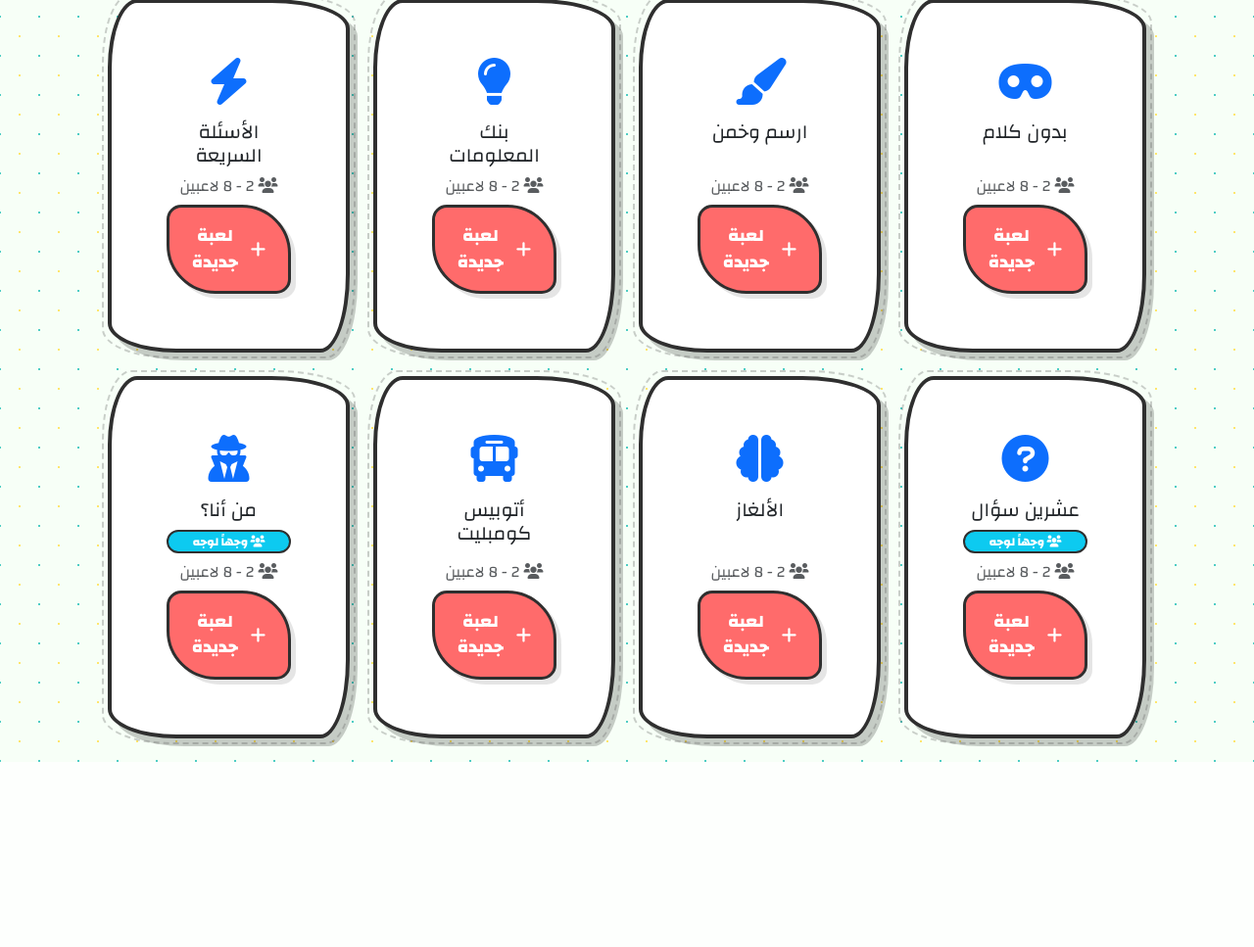
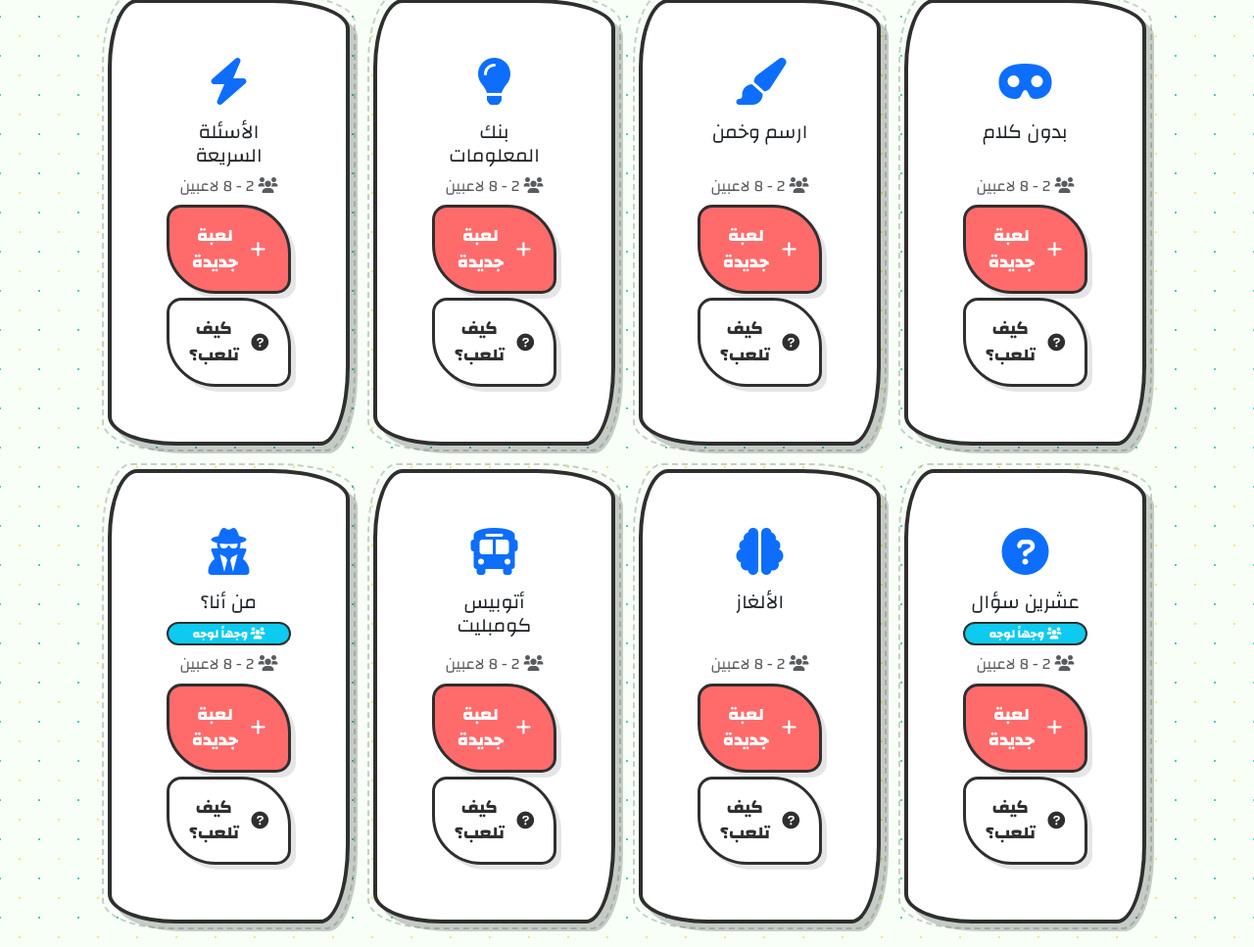
Before and after one commit to engziada/FamilyGamesII, a Flask app: page / in a window 1280 px wide. Shown: the part 143-1110 px from the top of the page at 98% size. Before the commit the page ends 921 px from the top, so only its background shows below. Run offline with Flask 3, Linux system fonts and the light colour scheme; some libraries are stand-ins or nearby versions.

Commit message:
feat: enhanced end-game summary + game rules on index cards
- End-game screen: winner spotlight with avatar, highlights (champion/runner-up/star), total stats, ranked leaderboard with medals, play again button
- Index page: "How to play?" button on every game card opening rules modal
- Rules modal wired for all 8 game types from both index and game pages

```diff
--- a/static/js/gameUI.js
+++ b/static/js/gameUI.js
@@ -119,26 +119,67 @@ const gameUI = (() => {
     const sorted = [...players].sort((a, b) => b.score - a.score);
     const winner = sorted[0];
     const isWinner = winner?.name === myName;
+    const totalPoints = sorted.reduce((s, p) => s + p.score, 0);
+
+    // Player highlights
+    const highlights = [];
+    if (winner) highlights.push({ emoji: '🏆', label: 'البطل', name: winner.name });
+    if (sorted.length >= 2) highlights.push({ emoji: '🥈', label: 'الوصيف', name: sorted[1].name });
+    const mvp = sorted.find(p => p.score > 0 && p.name !== winner?.name);
+    if (mvp) highlights.push({ emoji: '⭐', label: 'نجم اللعبة', name: mvp.name });
 
     gameArea.innerHTML = `
-      <div class="text-center py-5">
-        <h2 class="mb-4">🎉 انتهت اللعبة!</h2>
-        <div class="card mx-auto" style="max-width: 400px;">
+      <div class="text-center py-4 animate__animated animate__fadeIn">
+        <h2 class="mb-3">🎉 انتهت اللعبة!</h2>
+
+        <!-- Winner spotlight -->
+        <div class="card mx-auto mb-3 border-warning" style="max-width: 420px;">
           <div class="card-body">
-            <h4 class="card-title">${isWinner ? '🏆 مبروك! أنت الفائز!' : `🏆 الفائز: ${winner?.name}`}</h4>
-            <p class="display-4 fw-bold text-primary">${winner?.score || 0} نقطة</p>
-            <hr>
-            <table class="table table-sm">
-              <thead><tr><th>اللاعب</th><th class="text-center">النقاط</th></tr></thead>
+            <div class="display-1 mb-2">${winner?.avatar || '🏆'}</div>
+            <h4 class="card-title">${isWinner ? 'مبروك! أنت الفائز!' : `الفائز: ${winner?.name}`}</h4>
+            <p class="display-4 fw-bold text-primary mb-0">${winner?.score || 0}</p>
+            <small class="text-muted">نقطة</small>
+          </div>
+        </div>
+
+        <!-- Highlights -->
+        ${highlights.length > 0 ? `
+        <div class="d-flex justify-content-center gap-3 mb-3 flex-wrap">
+          ${highlights.map(h => `
+            <div class="text-center px-3">
+              <div class="fs-3">${h.emoji}</div>
+              <div class="fw-bold small">${h.label}</div>
+              <div class="text-muted small">${h.name}</div>
+            </div>
+          `).join('')}
+        </div>` : ''}
+
+        <!-- Stats -->
+        <div class="d-flex justify-content-center gap-4 mb-3 text-muted small">
+          <span><i class="fas fa-users"></i> ${sorted.length} لاعبين</span>
+          <span><i class="fas fa-star"></i> ${totalPoints} نقطة إجمالي</span>
+        </div>
+
+        <!-- Leaderboard -->
+        <div class="card mx-auto" style="max-width: 420px;">
+          <div class="card-body p-0">
+            <table class="table table-sm mb-0">
+              <thead><tr><th>#</th><th>اللاعب</th><th class="text-center">النقاط</th></tr></thead>
               <tbody>
                 ${sorted.map((p, i) => `<tr${p.name === myName ? ' class="table-primary"' : ''}>
-                  <td>${i === 0 ? '🥇' : i === 1 ? '🥈' : i === 2 ? '🥉' : ''} ${p.name}</td>
+                  <td>${i === 0 ? '🥇' : i === 1 ? '🥈' : i === 2 ? '🥉' : `${i + 1}`}</td>
+                  <td>${p.avatar || ''} ${p.name}</td>
                   <td class="text-center fw-bold">${p.score}</td>
                 </tr>`).join('')}
               </tbody>
             </table>
-            <a href="/" class="btn btn-primary mt-3">العودة للرئيسية</a>
           </div>
+        </div>
+
+        <!-- Actions -->
+        <div class="d-flex justify-content-center gap-2 mt-3">
+          <a href="/" class="btn btn-primary"><i class="fas fa-home"></i> الرئيسية</a>
+          <button class="btn btn-success" onclick="location.reload()"><i class="fas fa-redo"></i> العب مرة تانية</button>
         </div>
       </div>
     `;
--- a/templates/index.html
+++ b/templates/index.html
@@ -19,8 +19,11 @@
                     {% endif %}
                     <div class="mt-auto">
                         <span class="text-muted d-block mb-2"><i class="fas fa-users"></i> 2 - 8 لاعبين</span>
-                        <button class="btn btn-primary w-100 create-game-btn" data-game-type="{{ key }}">
+                        <button class="btn btn-primary w-100 create-game-btn mb-1" data-game-type="{{ key }}">
                             <i class="fas fa-plus"></i> لعبة جديدة
+                        </button>
+                        <button class="btn btn-outline-info btn-sm w-100 rules-btn" data-game-type="{{ key }}">
+                            <i class="fas fa-question-circle"></i> كيف تلعب؟
                         </button>
                     </div>
                 </div>
@@ -111,6 +114,11 @@ document.addEventListener('DOMContentLoaded', () => {
   document.getElementById('host-name').addEventListener('keydown', (e) => {
     if (e.key === 'Enter') document.getElementById('btn-create-room').click();
   });
+
+  // "How to play?" buttons on game cards
+  document.querySelectorAll('.rules-btn').forEach(btn => {
+    btn.addEventListener('click', () => enhancements.showGameRules(btn.dataset.gameType));
+  });
 });
 </script>
 {% endblock %}
```
